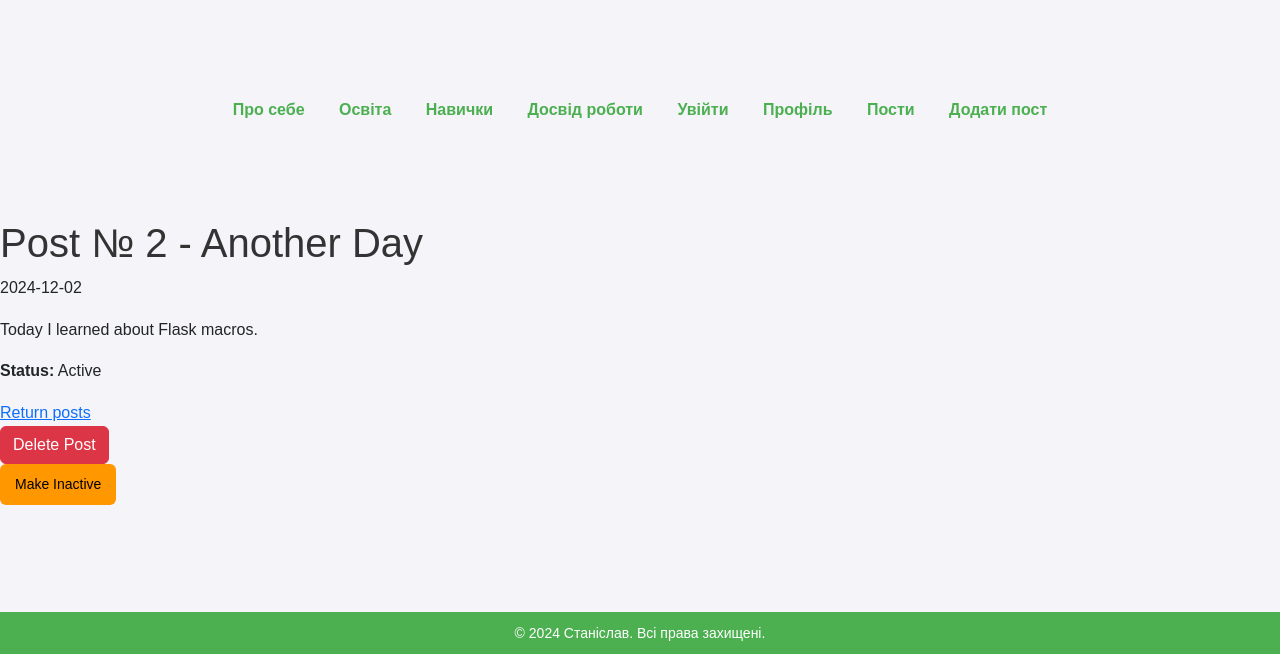
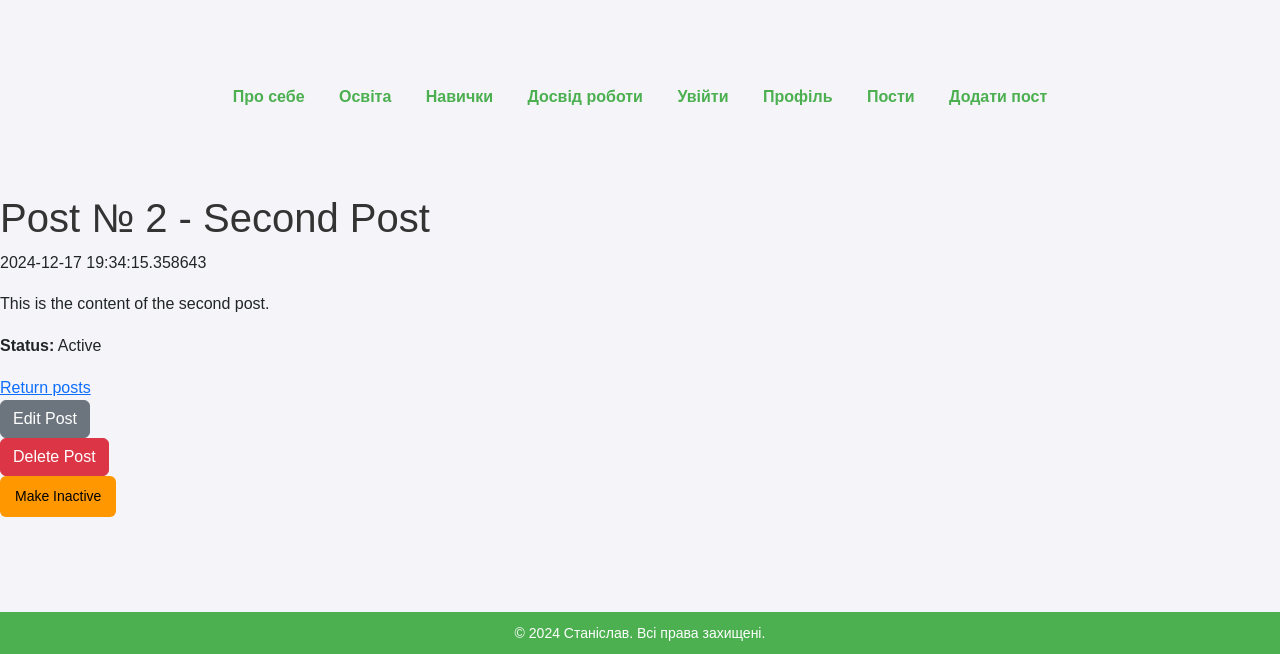
Before and after one commit to ZakharchenkoStanislavIvanovich/flask-app-lab, a Flask app: page /post/2 in a window 1280 px wide. Shown: the part 146-800 px from the top of the page. Run offline with Flask 3, Linux system fonts and the light colour scheme; some libraries are stand-ins or nearby versions.

Commit message:
add working darabases, edit page

```diff
--- a/app/posts/forms.py
+++ b/app/posts/forms.py
@@ -1,8 +1,8 @@
 from flask_wtf import FlaskForm
 from wtforms import StringField, TextAreaField, BooleanField, DateTimeLocalField, SelectField, SubmitField
 from wtforms.validators import DataRequired, Length
+from datetime import datetime as dt
 
-# Список категорій
 CATEGORIES = [('tech', 'Tech'), ('science', 'Science'), ('lifestyle', 'Lifestyle')]
 
 class PostForm(FlaskForm):
@@ -11,10 +11,10 @@ class PostForm(FlaskForm):
 
     is_active = BooleanField("Active Post")
 
-    # Використовуємо DateTimeLocalField для дати та часу
     publish_date = DateTimeLocalField(
         "Publish Date",
         format='%Y-%m-%dT%H:%M',
+        default=dt.now(),
         validators=[DataRequired()]
     )
     category = SelectField("Category", choices=CATEGORIES, validators=[DataRequired()])
--- a/app/posts/templates/posts/detail_post.html
+++ b/app/posts/templates/posts/detail_post.html
@@ -1,31 +1,32 @@
-{% extends 'base.html'  %}
+{% extends 'base.html' %}
 
 {% block title %} Detailed Post {% endblock %}
 
 {% block content %}
 
-<h1>Post № {{ post["id"] }} - {{ post["title"] }}</h1>
-<p>{{ post.get('publish_date') }}</p>
-<p>{{ post.get('content') }}</p>
+<h1>Post № {{ post.id }} - {{ post.title }}</h1>
+<p>{{ post.publish_date }}</p>
+<p>{{ post.content }}</p>
 
 <p><strong>Status:</strong>
-    {% if post["is_active"] %}
+    {% if post.is_active %}
         Active
     {% else %}
         Inactive
     {% endif %}
 </p>
 
-<a href="{{ url_for('posts.get_posts') }}">Return posts</a>
+<a href="{{ url_for('posts.get_posts') }}">Return posts</a><br>
+<a href="{{ url_for('posts.edit_post', id=post.id) }}" class="btn btn-secondary">Edit Post</a><br>
 
-<form method="POST" action="{{ url_for('posts.delete_post', id=post['id']) }}">
+<form method="POST" action="{{ url_for('posts.delete_post', id=post.id) }}">
     <button type="submit" class="btn btn-danger">Delete Post</button>
 </form>
 
-<form method="POST" action="{{ url_for('posts.toggle_active', id=post['id']) }}">
+<form method="POST" action="{{ url_for('posts.toggle_active', id=post.id) }}">
     <button type="submit" class="btn btn-warning">
-        {% if post["is_active"] %} Make Inactive {% else %} Make Active {% endif %}
+        {% if post.is_active %} Make Inactive {% else %} Make Active {% endif %}
     </button>
 </form>
 
-    {% endblock %}
+{% endblock %}
--- a/app/posts/templates/posts/posts.html
+++ b/app/posts/templates/posts/posts.html
@@ -31,6 +31,7 @@
                     </p>
 
                     <a href="{{ url_for('posts.detail_post', id=post['id']) }}" class="btn btn-primary btn-sm">Read More</a>
+                    <a href="{{ url_for('posts.edit_post', id=post.id) }}" class="btn btn-secondary btn-sm">Edit</a>
                     <form method="POST" action="{{ url_for('posts.toggle_active', id=post['id']) }}" style="display: inline;">
                         <button type="submit" class="btn btn-warning btn-sm">
                             {{ 'Deactivate' if post['is_active'] else 'Activate' }}
--- a/app/posts/views.py
+++ b/app/posts/views.py
@@ -4,91 +4,110 @@ from .forms import PostForm
 from .utils import load_posts, save_posts
 import datetime
 import json
+from app.posts.models import Post
+from app import db
 
 @post_bp.route('/resume')
 def resume():
     page_title = "Резюме"
     return render_template('resume.html', title=page_title)
 
-def load_posts():
-    try:
-        with open('posts.json', 'r') as file:
-            return json.load(file)
-    except FileNotFoundError:
-        return []
-    except json.JSONDecodeError:
-        return []
-
-def save_posts(posts):
-    with open('posts.json', 'w') as file:
-        json.dump(posts, file, indent=4)
+#def load_posts():
+#    try:
+#        with open('posts.json', 'r') as file:
+#            return json.load(file)
+#    except FileNotFoundError:
+#        return []
+#    except json.JSONDecodeError:
+#        return []
+#
+#def save_posts(posts):
+#    with open('posts.json', 'w') as file:
+#        json.dump(posts, file, indent=4)
 
 @post_bp.route('/')
 def get_posts():
-    posts = load_posts()
-
-    for post in posts:
-        try:
-            post["publish_date"] = datetime.datetime.strptime(
-                post["publish_date"], '%Y-%m-%d'
-            ).strftime('%B %d, %Y')
-        except (ValueError, KeyError):
-            post["publish_date"] = "Unknown date"
+    posts = Post.query.order_by(Post.publish_date.desc()).all()
+#    posts = load_posts()
+#
+#    for post in posts:
+#        try:
+#            post["publish_date"] = datetime.datetime.strptime(
+#                post["publish_date"], '%Y-%m-%d'
+#            ).strftime('%B %d, %Y')
+#        except (ValueError, KeyError):
+#            post["publish_date"] = "Unknown date"
 
     return render_template('posts.html', posts=posts)
 
 @post_bp.route('/<int:id>')
 def detail_post(id):
-    posts = load_posts()
-    post = next((post for post in posts if post["id"] == id), None)
-    if post is None:
-        abort(404)
+    post = Post.query.get_or_404(id)
     return render_template("detail_post.html", post=post)
+
 
 @post_bp.route('/add_post', methods=['GET', 'POST'])
 def add_post():
     form = PostForm()
     if form.validate_on_submit():
-        title = form.title.data
-        content = form.content.data
-        is_active = form.is_active.data
-        publish_date = form.publish_date.data.strftime('%Y-%m-%d')
-        category = form.category.data
 
-        posts = load_posts()
-        new_id = len(posts) + 1
-        new_post = {
-            "id": new_id,
-            "title": title,
-            "content": content,
-            "author": "Admin",
-            "is_active": is_active,
-            "publish_date": publish_date,
-            "category": category
-        }
+        post = Post(
+            title=form.title.data,
+            content=form.content.data,
+            is_active=form.is_active.data,
+            publish_date=form.publish_date.data,
+            category=form.category.data,
+            author="Author Name"
+        )
 
-        posts.append(new_post)
-        save_posts(posts)
-        flash(f'Post "{title}" added successfully!', 'success')
+
+        db.session.add(post)
+        db.session.commit()
+
+        flash(f'Post "{post.title}" added successfully!', 'success')
         return redirect(url_for('posts.get_posts'))
     return render_template('add_post.html', form=form)
 
 @post_bp.route('/delete_post/<int:id>', methods=['POST'])
 def delete_post(id):
-    posts = load_posts()
-    post_to_delete = next((post for post in posts if post["id"] == id), None)
+    post_to_delete = Post.query.get(id)
     if post_to_delete:
-        posts.remove(post_to_delete)
-        save_posts(posts)
-        flash(f'Post "{post_to_delete["title"]}" has been deleted successfully!', 'success')
+        db.session.delete(post_to_delete)
+        db.session.commit()
+        flash(f'Post "{post_to_delete.title}" has been deleted successfully!', 'success')
+    else:
+        flash(f'Post with ID {id} not found.', 'danger')
     return redirect(url_for('posts.get_posts'))
+
 
 @post_bp.route('/toggle_active/<int:id>', methods=['POST'])
 def toggle_active(id):
-    posts = load_posts()
-    post = next((post for post in posts if post["id"] == id), None)
+    post = Post.query.get(id)
     if post:
-        post["is_active"] = not post["is_active"]
-        save_posts(posts)
-        flash(f'Post "{post["title"]}" is now {"active" if post["is_active"] else "inactive"}!', 'success')
+        post.is_active = not post.is_active
+        db.session.commit()
+        flash(f'Post "{post.title}" is now {"active" if post.is_active else "inactive"}!', 'success')
+    else:
+        flash(f'Post with ID {id} not found.', 'danger')
     return redirect(url_for('posts.get_posts'))
+
+@post_bp.route('/edit_post/<int:id>', methods=['GET', 'POST'])
+def edit_post(id):
+    post = Post.query.get_or_404(id)
+    form = PostForm(obj=post)
+
+#    if request.method == 'GET' and post.publish_date:
+#        form.publish_date.data = post.publish_date.strftime('%Y-%m-%dT%H:%M')
+
+    if form.validate_on_submit():
+        post.title = form.title.data
+        post.content = form.content.data
+        post.is_active = form.is_active.data
+#        post.publish_date = datetime.strptime(form.publish_date.data, '%Y-%m-%dT%H:%M')
+        post.category = form.category.data
+
+        db.session.commit()
+        flash(f'Post "{post.title}" has been updated successfully!', 'success')
+        return redirect(url_for('posts.get_posts'))
+
+    return render_template('edit_post.html', form=form, post=post)
--- a/posts.json
+++ b/posts.json
@@ -9,15 +9,6 @@
         "category": "tech"
     },
     {
-        "id": 2,
-        "title": "Another Day",
-        "content": "Today I learned about Flask macros.",
-        "author": "Jane Smith",
-        "is_active": true,
-        "publish_date": "2024-12-02",
-        "category": "science"
-    },
-    {
         "id": 3,
         "title": "Flask and Jinja2",
         "content": "Jinja2 is powerful for templating.",
@@ -25,5 +16,14 @@
         "is_active": true,
         "publish_date": "2024-12-03",
         "category": "lifestyle"
+    },
+    {
+        "id": 4,
+        "title": "3123",
+        "content": "123123123",
+        "author": "Admin",
+        "is_active": false,
+        "publish_date": "2024-12-17",
+        "category": "tech"
     }
 ]
```
Also changed, not shown: app/posts/templates/posts/edit_post.html (added, +39 -0 lines), instance/data.sqlite.
